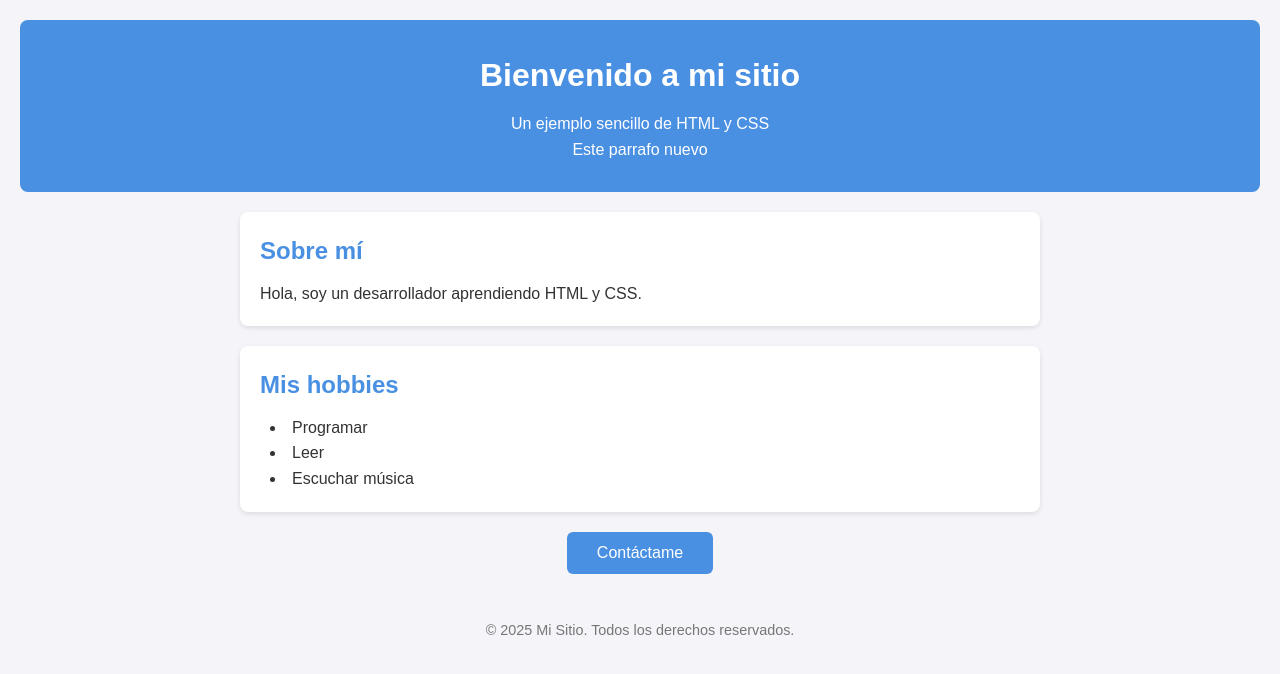
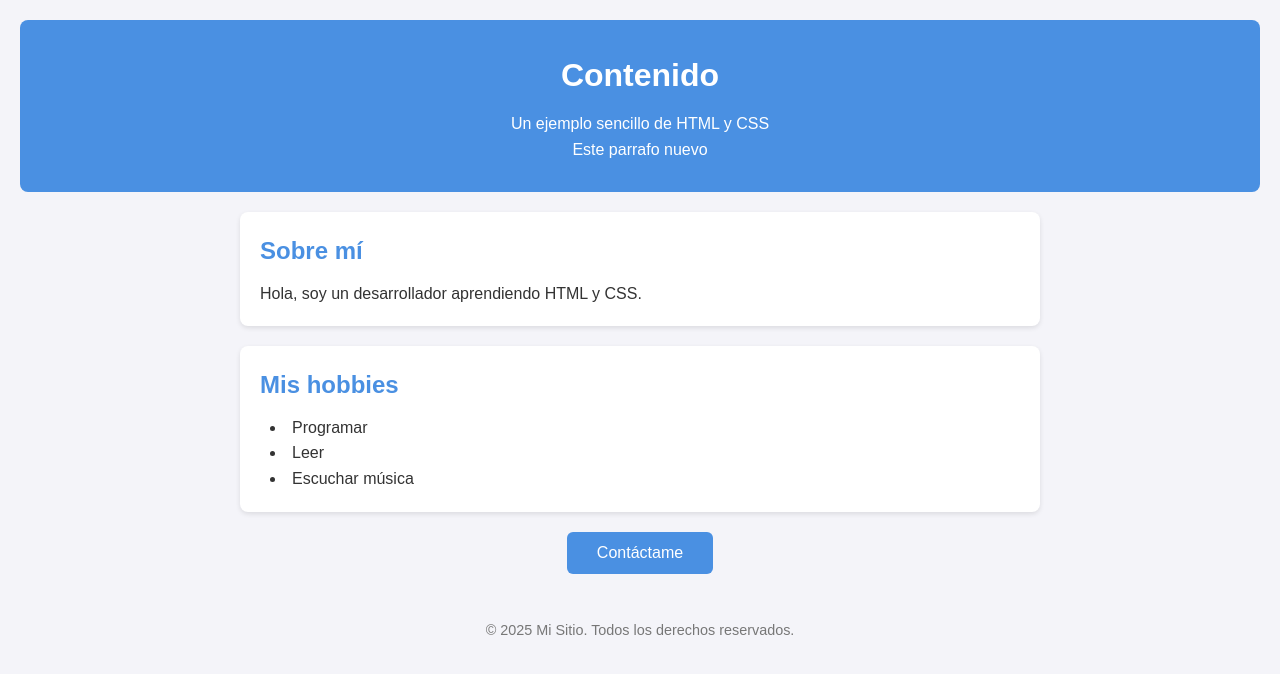
Before and after one commit to jmendoza79/git-practice, a plain HTML site: page index.html in a window 1280 px wide. Drawn offline with Linux system fonts and the light colour scheme.

Commit message:
Contenido

```diff
--- a/index.html
+++ b/index.html
@@ -8,7 +8,7 @@
 </head>
 <body>
     <header>
-        <h1>Bienvenido a mi sitio</h1>
+        <h1>Contenido</h1>
         <p>Un ejemplo sencillo de HTML y CSS</p>
         <p>Este parrafo nuevo</p>
     </header>
```
